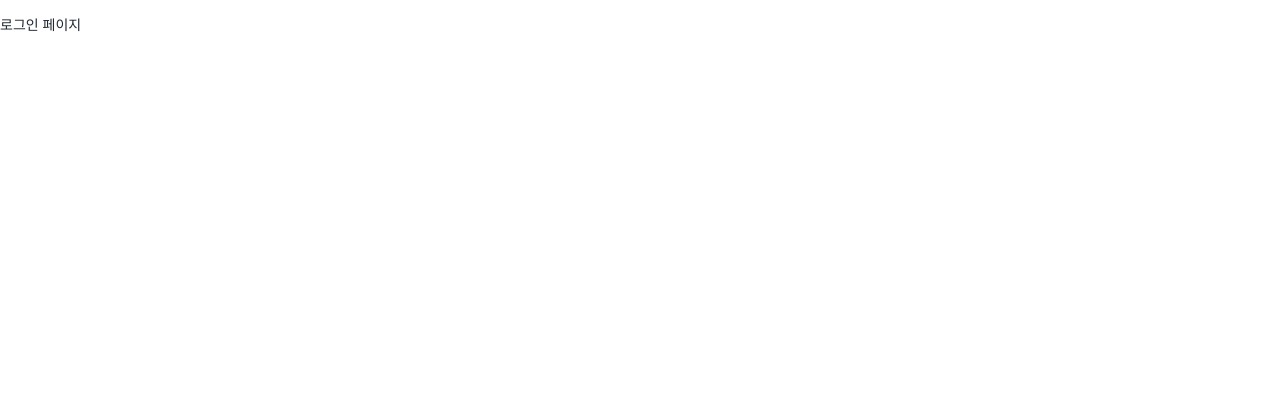
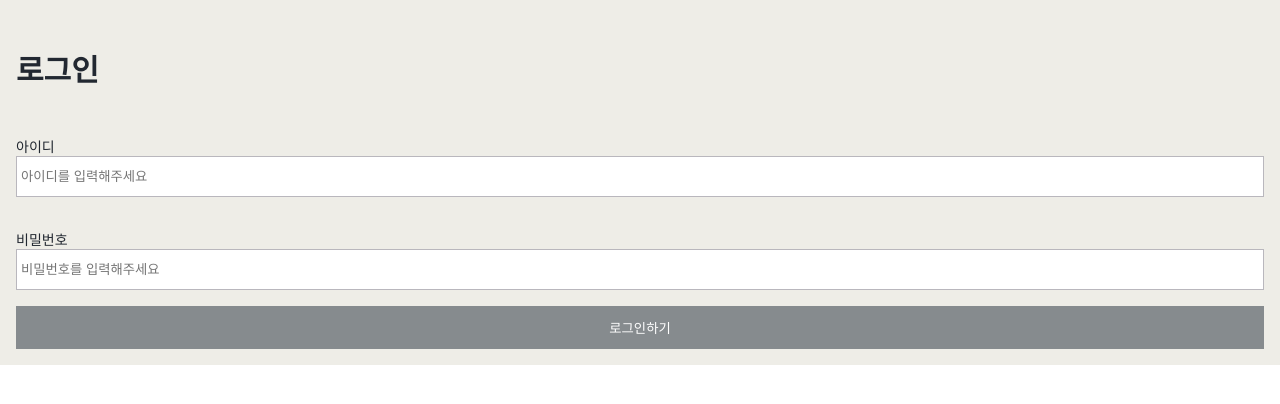
Before and after one commit to qdaszx/React_Magazine, a React (Create React App) app: page /login in a window 1280 px wide. Shown: the top 404 px of the page. Built offline with nearby package versions, Linux system fonts and the light colour scheme.

Commit message:
:memo: Update Login page

```diff
--- /dev/null
+++ b/src/elements/Button.js
@@ -0,0 +1,27 @@
+import React from "react";
+import styled from "styled-components";
+
+const Button = (props) => {
+  const { text, _onClick } = props;
+  return (
+    <React.Fragment>
+      <TagButton onClick={_onClick}>{text}</TagButton>
+    </React.Fragment>
+  );
+};
+
+const TagButton = styled.button`
+  width: 100%;
+  background-color: #868b8e;
+  color: #ffffff;
+  padding: 12px 0px;
+  box-sizing: border-box;
+  border: none;
+`;
+
+Button.defaultProps = {
+  text: "텍스트",
+  _onClick: () => {},
+};
+
+export default Button;
--- a/src/elements/Image.js
+++ b/src/elements/Image.js
@@ -23,8 +23,8 @@ const Image = (props) => {
 
 Image.defaultProps = {
   shape: "circle",
-  src: "https://images.unsplash.com/photo-1536514215126-f2993bcf38f2?ixlib=rb-1.2.1&ixid=MnwxMjA3fDB8MHxwaG90by1wYWdlfHx8fGVufDB8fHx8&auto=format&fit=crop&w=1951&q=80",
-  src2: "https://images.unsplash.com/photo-1625592729058-8338198122c1?ixid=MnwxMjA3fDB8MHxwaG90by1wYWdlfHx8fGVufDB8fHx8&ixlib=rb-1.2.1&auto=format&fit=crop&w=1950&q=80",
+  src: "https://images.unsplash.com/photo-1605822335686-ce034adfda7d?ixid=MnwxMjA3fDB8MHxwaG90by1wYWdlfHx8fGVufDB8fHx8&ixlib=rb-1.2.1&auto=format&fit=crop&w=1790&q=80",
+  src2: "https://images.unsplash.com/photo-1610554843876-9be9b896b2d2?ixid=MnwxMjA3fDB8MHxwaG90by1wYWdlfHx8fGVufDB8fHx8&ixlib=rb-1.2.1&auto=format&fit=crop&w=934&q=80",
   size: 36,
 };
 
--- /dev/null
+++ b/src/elements/Input.js
@@ -0,0 +1,31 @@
+import React from "react";
+import styled from "styled-components";
+import Text from "./Text";
+import Grid from "./Grid";
+
+const Input = (props) => {
+  const { label, placeholder, _onChange } = props;
+  return (
+    <React.Fragment>
+      <Grid>
+        <Text margin="0px">{label}</Text>
+        <TagInput placeholder={placeholder} onChange={_onChange} />
+      </Grid>
+    </React.Fragment>
+  );
+};
+
+const TagInput = styled.input`
+  border: 1px solid #b9b7bd;
+  width: 100%;
+  padding: 12px 4px;
+  box-sizing: border-box;
+`;
+
+Input.defaultProps = {
+  label: "텍스트",
+  placeholder: "텍스트를 입력하세요",
+  _onChange: () => {},
+};
+
+export default Input;
--- a/src/elements/Text.js
+++ b/src/elements/Text.js
@@ -2,7 +2,7 @@ import React from "react";
 import styled from "styled-components";
 
 const Text = (props) => {
-  const { bold, color, size, children } = props;
+  const { bold, color, size, children, margin } = props;
   return (
     <React.Fragment>
       <P {...props}>{children}</P>
@@ -14,6 +14,7 @@ const P = styled.p`
   color: ${(props) => props.color};
   font-size: ${(props) => props.size};
   font-weight: ${(props) => (props.bold ? "600" : "400")};
+  ${(props) => (props.margin ? `margin: ${props.margin};` : "")}
 `;
 
 Text.defaultProps = {
@@ -21,6 +22,7 @@ Text.defaultProps = {
   bold: false,
   color: "#222831",
   size: "14px",
+  margin: false,
 };
 
 export default Text;
--- a/src/pages/Login.js
+++ b/src/pages/Login.js
@@ -1,18 +1,30 @@
 import React from "react";
 import Text from "../elements/Text";
 import Grid from "../elements/Grid";
+import Input from "../elements/Input";
+import Button from "../elements/Button";
 
 const Login = (props) => {
-  const { } = props;
   return (
-    <Grid>
-      <Text>로그인 페이지</Text>
+    <Grid bg="#EEEDE7" padding="16px">
+      <Text size="30px" bold>
+        로그인
+      </Text>
+
+      <Grid padding="16px 0px">
+        <Input label="아이디" placeholder="아이디를 입력해주세요" />
+      </Grid>
+      <Grid padding="16px 0px">
+        <Input label="비밀번호" placeholder="비밀번호를 입력해주세요" />
+      </Grid>
+      <Button
+        text="로그인하기"
+        _onClick={() => {
+          console.log("로그인 완료");
+        }}
+      />
     </Grid>
-  )
-}
-
-Login.defaultProps = {
-
-}
+  );
+};
 
 export default Login;
--- a/src/pages/SignUp.js
+++ b/src/pages/SignUp.js
@@ -3,16 +3,12 @@ import Text from "../elements/Text";
 import Grid from "../elements/Grid";
 
 const SignUp = (props) => {
-  const { } = props;
+  const {} = props;
   return (
     <Grid>
       <Text>회원가입 페이지</Text>
     </Grid>
-  )
-}
-
-SignUp.defaultProps = {
-
-}
+  );
+};
 
 export default SignUp;
```
Also changed, not shown: src/components/Post.js (+1 -1 lines).
